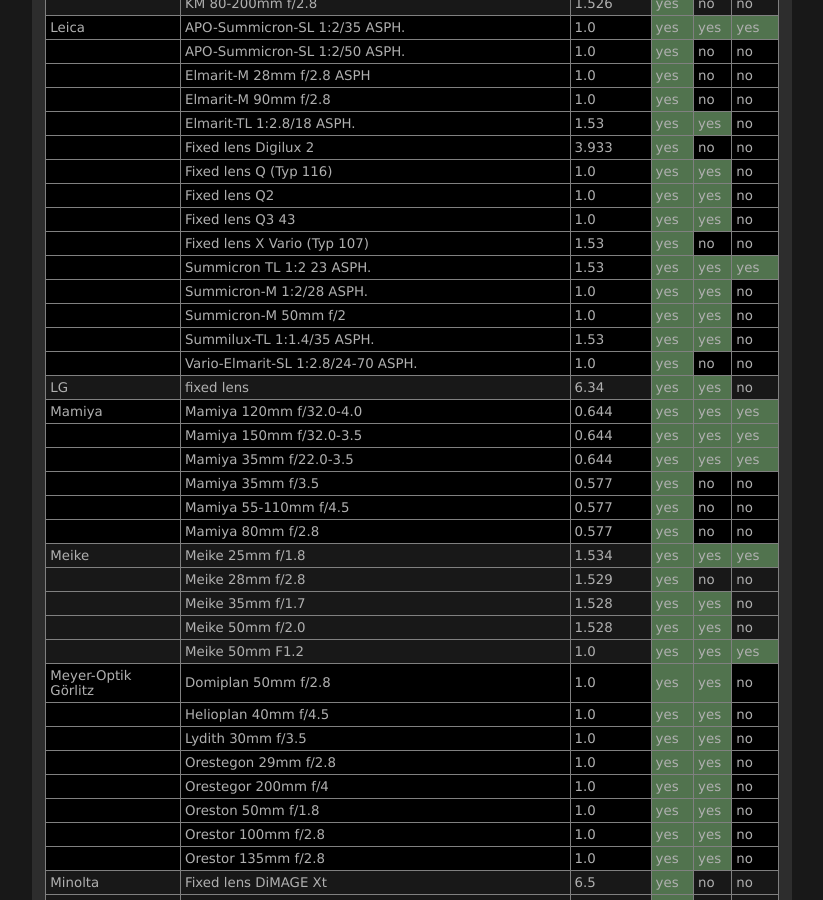
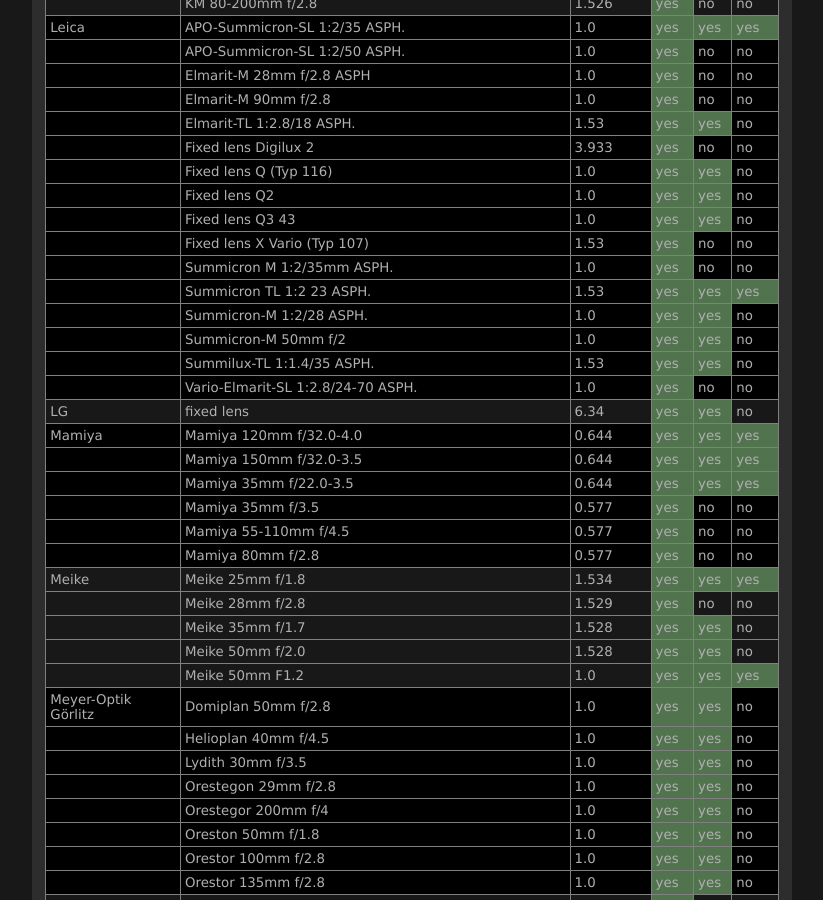
Before and after one commit to lensfun/lensfun.github.io, a Jekyll site: the page built from _posts/lenslist/2999-12-31-Lenslist-master.md, in a window 1280 px wide and 900 px high, scrolled down 10233 px. Shown: the whole window, without its empty margins (284-1107 px from the left). Built offline with Jekyll 4.4.1, drawn with Linux system fonts in a browser that asks for light colours.

Commit message:
Update master lens list from GitHub Actions

```diff
--- a/_posts/lenslist/2999-12-31-Lenslist-master.md
+++ b/_posts/lenslist/2999-12-31-Lenslist-master.md
@@ -424,6 +424,7 @@ This list was generated on 2025-02-24 from current Lensfun sources. Your Lensfun
 <tr class="lenslist-bg1"><td></td><td>Fixed lens Q2</td><td>1.0</td><td class="lenslist-highlight lenslist-check">yes</td><td class="lenslist-highlight lenslist-check">yes</td><td class="lenslist-check">no</td></tr>
 <tr class="lenslist-bg1"><td></td><td>Fixed lens Q3 43</td><td>1.0</td><td class="lenslist-highlight lenslist-check">yes</td><td class="lenslist-highlight lenslist-check">yes</td><td class="lenslist-check">no</td></tr>
 <tr class="lenslist-bg1"><td></td><td>Fixed lens X Vario (Typ 107)</td><td>1.53</td><td class="lenslist-highlight lenslist-check">yes</td><td class="lenslist-check">no</td><td class="lenslist-check">no</td></tr>
+<tr class="lenslist-bg1"><td></td><td>Summicron M 1:2/35mm ASPH.</td><td>1.0</td><td class="lenslist-highlight lenslist-check">yes</td><td class="lenslist-check">no</td><td class="lenslist-check">no</td></tr>
 <tr class="lenslist-bg1"><td></td><td>Summicron TL 1:2 23 ASPH.</td><td>1.53</td><td class="lenslist-highlight lenslist-check">yes</td><td class="lenslist-highlight lenslist-check">yes</td><td class="lenslist-highlight lenslist-check">yes</td></tr>
 <tr class="lenslist-bg1"><td></td><td>Summicron-M 1:2/28 ASPH.</td><td>1.0</td><td class="lenslist-highlight lenslist-check">yes</td><td class="lenslist-highlight lenslist-check">yes</td><td class="lenslist-check">no</td></tr>
 <tr class="lenslist-bg1"><td></td><td>Summicron-M 50mm f/2</td><td>1.0</td><td class="lenslist-highlight lenslist-check">yes</td><td class="lenslist-highlight lenslist-check">yes</td><td class="lenslist-check">no</td></tr>
```
